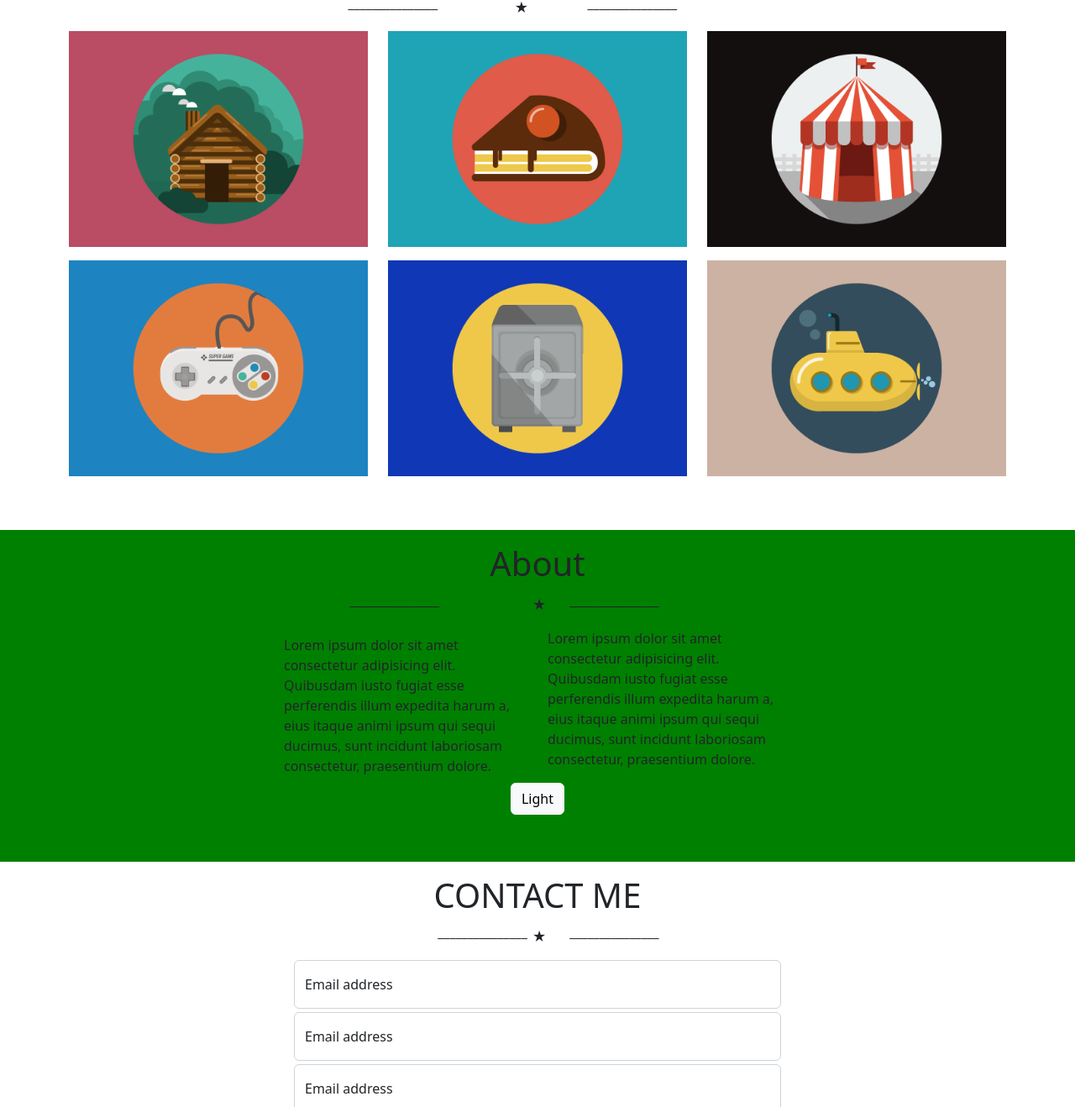
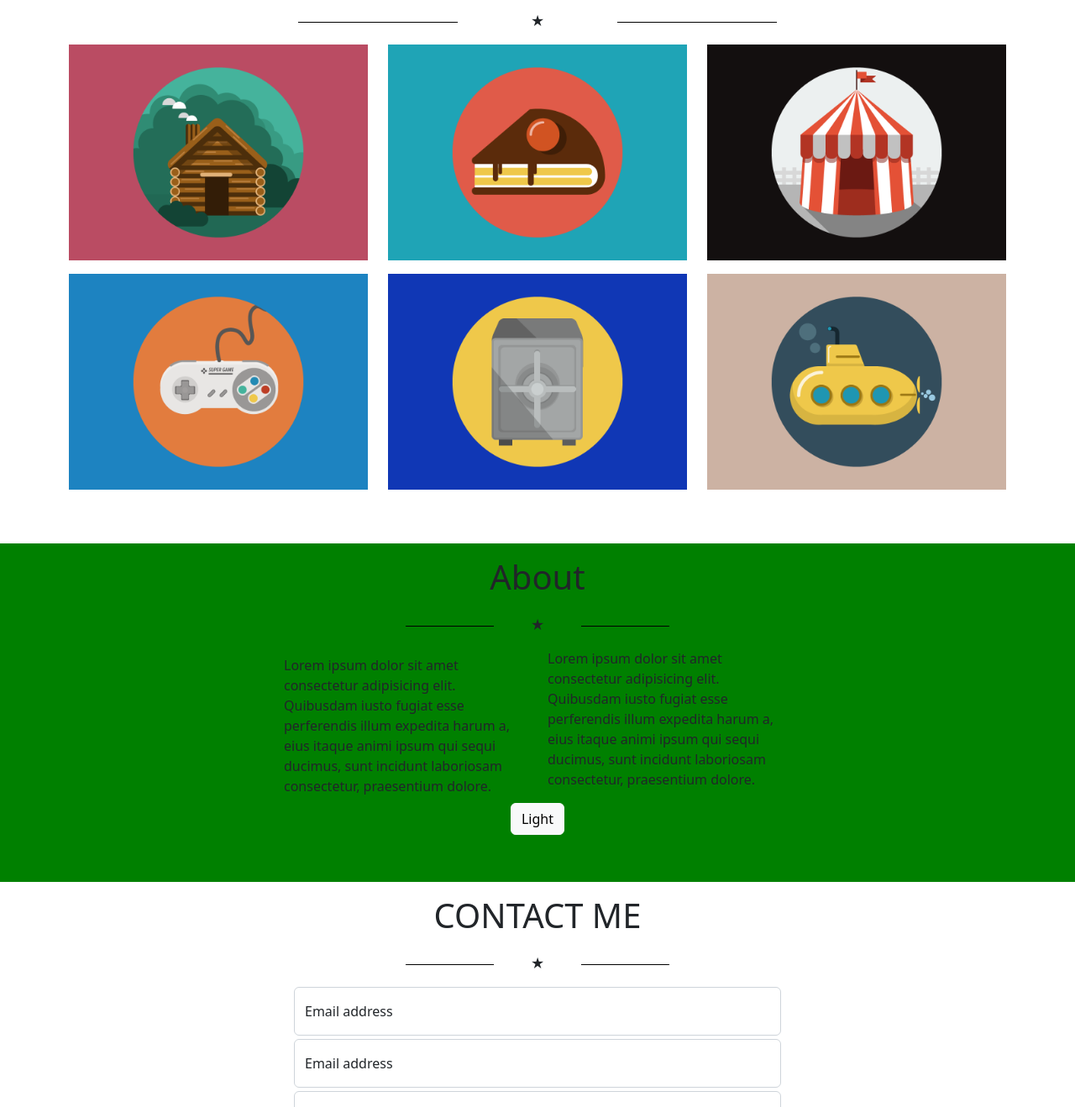
Before and after one commit to GiuseppeRepici/html-css-bootstrap-freelancer, a plain HTML site: page index.html in a window 1280 px wide. Shown: the part 643-1961 px from the top of the page at 84% size. Drawn offline with nearby package versions, Linux system fonts and the light colour scheme.

Commit message:
va bene?

```diff
--- a/css/style.css
+++ b/css/style.css
@@ -28,9 +28,11 @@ img{
     text-align: center;
 }
 
-
+.linea{
+    border-bottom: 1px solid black;
+}
 .a11{
-    margin-top: 5px;
+    margin-top: 13px;
 }
 
 .cont{
--- a/index.html
+++ b/index.html
@@ -49,16 +49,12 @@
                 <div class="row mt-2">
                     <h1>Start Botstrap</h1>
                 </div>
-                <div class="row justify-content-center">
-                    <div class="col-2 ">
-                        <p>_______________</p>
+                <div class="row justify-content-center align-items-center">
+                    <div class="col-2 linea"></div>
+                    <div class="col-2 text-center ">
+                        <p class="a11">&#9733;</p>
                     </div>
-                    <div class="col-1">
-                        <p class="px-2 a11">&#9733;</p>
-                    </div>
-                    <div class="col-2">
-                        <p>_______________</p>
-                    </div>
+                    <div class="col-2 linea"></div>
                 </div>
                 <div class="row mb-5">
                     <h5>Graphic artist - Web designer - Illustrator</h5>
@@ -70,16 +66,12 @@
                 <div class="text-center mt-2">
                     <h2>portfolio</h2>
                 </div>
-                <div class="row justify-content-center">
-                    <div class="col-2">
-                        <p>_______________</p>
+                <div class="row justify-content-center align-items-center">
+                    <div class="col-2 linea"></div>
+                    <div class="col-2 text-center ">
+                        <p class="a11">&#9733;</p>
                     </div>
-                    <div class="col-1">
-                        <p class="px-2 a11">&#9733;</p>
-                    </div>
-                    <div class="col-2">
-                        <p>_______________</p>
-                    </div>
+                    <div class="col-2 linea"></div>
                 </div>
                 <div class=" ">
                     <div class="row justify-content-center mb-5">
@@ -117,16 +109,12 @@
                 <div class="mt-2 text-center">
                         <h1>About</h1>
                     </div>
-                    <div class="row justify-content-center">
-                        <div class="col-4 ">
-                            <p>_______________</p>
+                    <div class="row justify-content-center align-items-center">
+                        <div class="col-2 linea"></div>
+                        <div class="col-2 text-center ">
+                            <p class="a11">&#9733;</p>
                         </div>
-                        <div class="col-1">
-                            <p class="px-2 a11">&#9733;</p>
-                        </div>
-                        <div class="col-4">
-                            <p>_______________</p>
-                        </div>
+                        <div class="col-2 linea"></div>
                     </div>
                     <div class="row justify-content-center cont1">
                         <div class="col-12 col-md-6 my-2">Lorem ipsum dolor sit amet consectetur adipisicing elit. Quibusdam iusto fugiat esse perferendis illum expedita harum a, eius itaque animi ipsum qui sequi ducimus, sunt incidunt laboriosam consectetur, praesentium dolore.</div>
@@ -142,16 +130,12 @@
                     <div class="cont mt-2 text-center">
                         <h1>CONTACT ME</h1>
                     </div>
-                    <div class="row justify-content-center">
-                        <div class="col-2">
-                            <p>_______________</p>
+                    <div class="row justify-content-center align-items-center">
+                        <div class="col-2 linea"></div>
+                        <div class="col-2 text-center ">
+                            <p class="a11">&#9733;</p>
                         </div>
-                        <div class="col-1">
-                            <p class="px-2 a11">&#9733;</p>
-                        </div>
-                        <div class="col-2">
-                            <p>_______________</p>
-                        </div>
+                        <div class="col-2 linea"></div>
                     </div>
                     <div class="container">
                         <div class="row justify-content-center">
```
